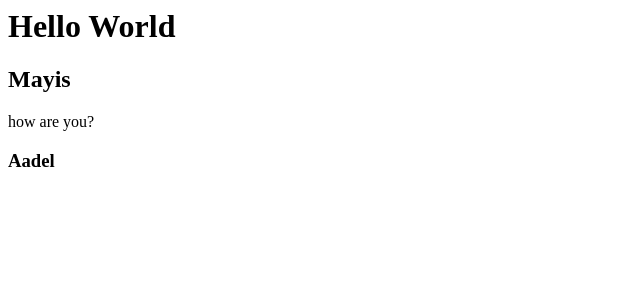
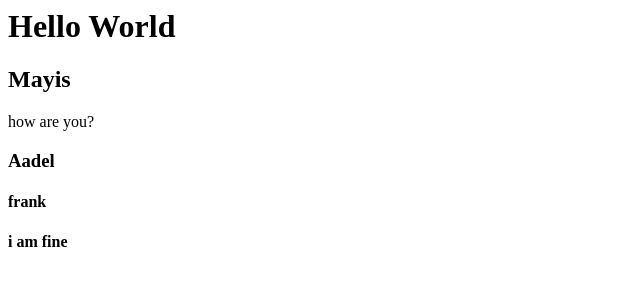
Before and after one commit to Mayis-Mazin/microverse, a plain HTML site: page index.html in a window 1280 px wide. Shown: the whole page, without its empty margins (0-640 px from the left). Drawn offline with Linux system fonts and the light colour scheme.

Commit message:
my reply

```diff
--- a/index.html
+++ b/index.html
@@ -2,3 +2,5 @@
 <h2>Mayis</h2>
 <P>how are you?</P>
 <h3>Aadel</h3>
+<h4>frank<h4>
+<P>i am fine </P>
```
